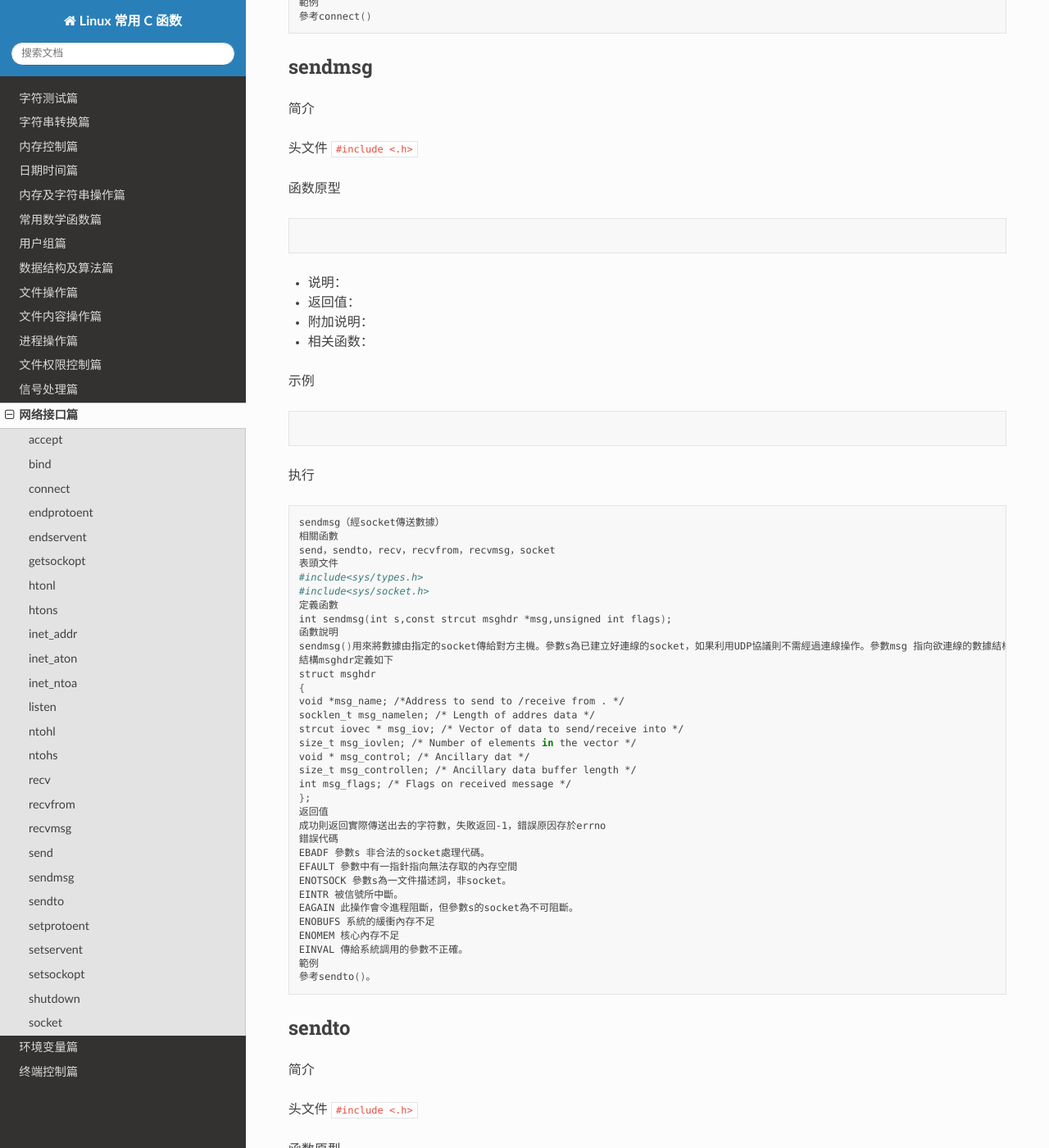
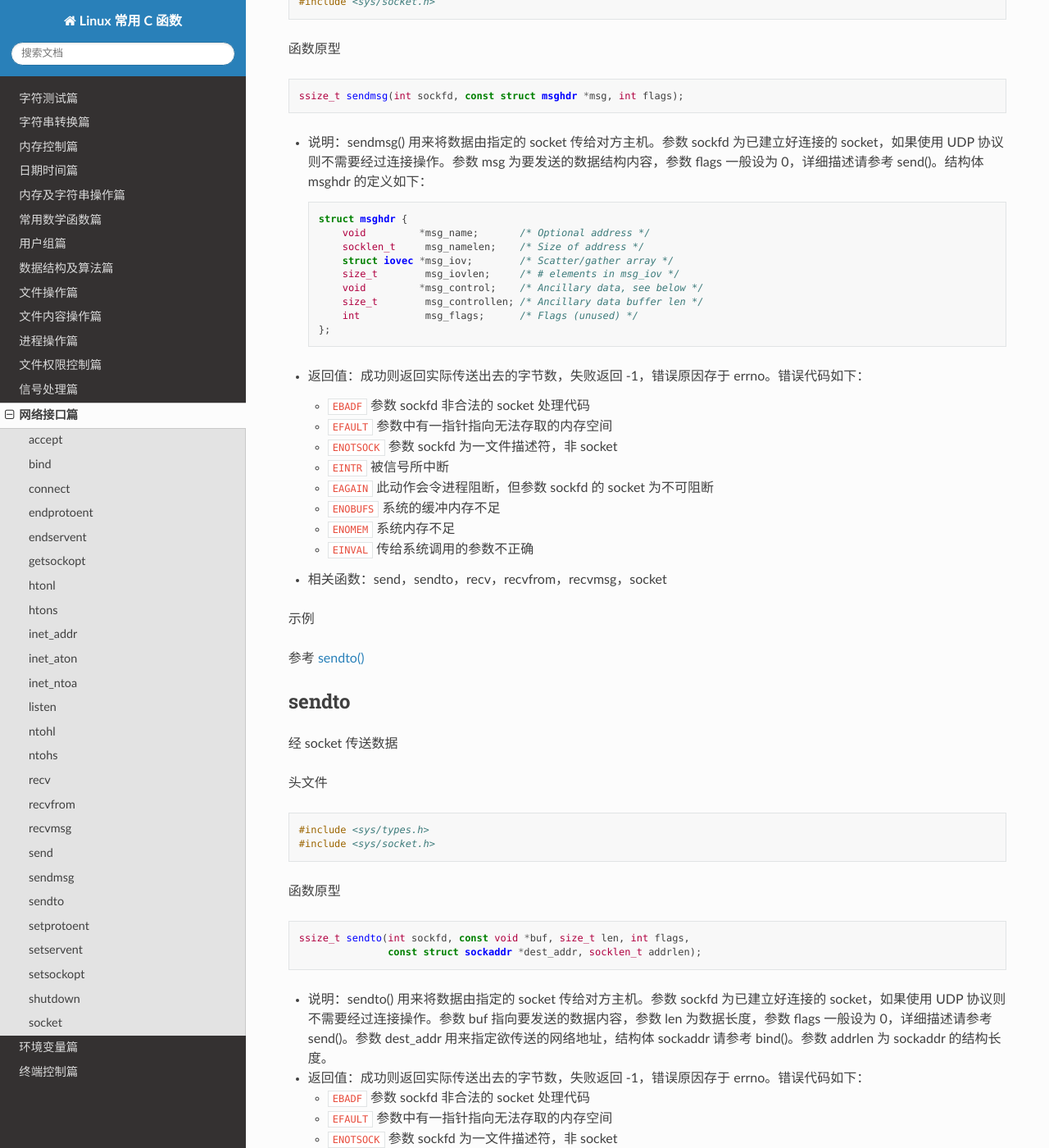
Before and after one commit to getiot/linux-c-functions, a Sphinx documentation site: the page built from source/network.md, in a window 1280 px wide and 1400 px high, scrolled down 15599 px. Shown: the whole window at 82% size. Built offline with Sphinx 7.4.7 and the Read the Docs theme 2.0.0, drawn with Linux system fonts in a browser that asks for light colours; some of the changed text lies outside the part shown.

Commit message:
finish 网络接口篇

````diff
--- a/source/network.md
+++ b/source/network.md
@@ -736,456 +736,309 @@
 函数原型
 
 ```c
-
+ssize_t send(int sockfd, const void *buf, size_t len, int flags);
 ```
 
-- 说明：
-- 返回值：
-- 附加说明：
+- 说明：send() 用来将数据由指定的 socket 传给对方主机。参数 sockfd 为已建立好连接的 socket，参数 buf 指向要发送的数据内容，参数 len 为数据长度，参数 flags 一般设为 0。flags 的其他含义如下：
+  - `MSG_OOB` 传送的数据以 out-of-band 送出；
+  - `MSG_DONTROUTE` 取消路由表查询；
+  - `MSG_DONTWAIT` 设置为不可阻断运作；
+  - `MSG_NOSIGNAL` 此动作不愿被 SIGPIPE 信号中断。
+- 返回值：成功则返回实际传送出去的字节数，失败返回 -1，错误原因存于 errno。错误代码如下：
+  - `EBADF` 参数 sockfd 非合法的 socket 处理代码
+  - `EFAULT` 参数中有一指针指向无法存取的内存空间
+  - `ENOTSOCK` 参数 sockfd 为一文件描述符，非 socket
+  - `EINTR` 被信号所中断
+  - `EAGAIN` 此动作会令进程阻断，但参数 sockfd 的 socket 为不可阻断
+  - `ENOBUFS` 系统的缓冲内存不足
+  - `ENOMEM` 系统内存不足
+  - `EINVAL` 传给系统调用的参数不正确
 - 相关函数：sendto，sendmsg，recv，recvfrom，socket
 
 示例
 
-```c
-
-```
-
-执行
-
-```shell
-send（經socket傳送數據）
-相關函數
-
-表頭文件
-
-定義函數
-int send(int s,const void * msg,int len,unsigned int falgs);
-函數說明
-send()用來將數據由指定的socket 傳給對方主機。參數s為已建立好連接的socket。參數msg指向欲連線的數據內容，參數len則為數據長度。參數flags一般設0，其他數值定義如下
-MSG_OOB 傳送的數據以out-of-band 送出。
-MSG_DONTROUTE 取消路由表查詢
-MSG_DONTWAIT 設置為不可阻斷運作
-MSG_NOSIGNAL 此動作不願被SIGPIPE 信號中斷。
-返回值
-成功則返回實際傳送出去的字符數，失敗返回-1。錯誤原因存於errno
-錯誤代碼
-EBADF 參數s 非合法的socket處理代碼。
-EFAULT 參數中有一指針指向無法存取的內存空間
-ENOTSOCK 參數s為一文件描述詞，非socket。
-EINTR 被信號所中斷。
-EAGAIN 此操作會令進程阻斷，但參數s的socket為不可阻斷。
-ENOBUFS 系統的緩衝內存不足
-ENOMEM 核心內存不足
-EINVAL 傳給系統調用的參數不正確。
-範例
-參考connect()
-```
+参考 [connect()](#connect)
 
 
 sendmsg
 ---------------------------------------------
 
-简介
+经 socket 传送数据
 
-头文件 `#include <.h>`
+头文件
+
+```c
+#include <sys/types.h>
+#include <sys/socket.h>
+```
 
 函数原型
 
 ```c
-
+ssize_t sendmsg(int sockfd, const struct msghdr *msg, int flags);
 ```
 
-- 说明：
-- 返回值：
-- 附加说明：
-- 相关函数：
+- 说明：sendmsg() 用来将数据由指定的 socket 传给对方主机。参数 sockfd 为已建立好连接的 socket，如果使用 UDP 协议则不需要经过连接操作。参数 msg 为要发送的数据结构内容，参数 flags 一般设为 0，详细描述请参考 send()。结构体 msghdr 的定义如下：
+
+  ```c
+  struct msghdr {
+      void         *msg_name;       /* Optional address */
+      socklen_t     msg_namelen;    /* Size of address */
+      struct iovec *msg_iov;        /* Scatter/gather array */
+      size_t        msg_iovlen;     /* # elements in msg_iov */
+      void         *msg_control;    /* Ancillary data, see below */
+      size_t        msg_controllen; /* Ancillary data buffer len */
+      int           msg_flags;      /* Flags (unused) */
+  };
+  ```
+
+- 返回值：成功则返回实际传送出去的字节数，失败返回 -1，错误原因存于 errno。错误代码如下：
+
+  - `EBADF` 参数 sockfd 非合法的 socket 处理代码
+  - `EFAULT` 参数中有一指针指向无法存取的内存空间
+  - `ENOTSOCK` 参数 sockfd 为一文件描述符，非 socket
+  - `EINTR` 被信号所中断
+  - `EAGAIN` 此动作会令进程阻断，但参数 sockfd 的 socket 为不可阻断
+  - `ENOBUFS` 系统的缓冲内存不足
+  - `ENOMEM` 系统内存不足
+  - `EINVAL` 传给系统调用的参数不正确
+
+- 相关函数：send，sendto，recv，recvfrom，recvmsg，socket
 
 示例
 
-```c
-
-```
-
-执行
-
-```shell
-sendmsg（經socket傳送數據）
-相關函數
-send，sendto，recv，recvfrom，recvmsg，socket
-表頭文件
-#include<sys/types.h>
-#include<sys/socket.h>
-定義函數
-int sendmsg(int s,const strcut msghdr *msg,unsigned int flags);
-函數說明
-sendmsg()用來將數據由指定的socket傳給對方主機。參數s為已建立好連線的socket，如果利用UDP協議則不需經過連線操作。參數msg 指向欲連線的數據結構內容，參數flags一般默認為0，詳細描述請參考send()。
-結構msghdr定義如下
-struct msghdr
-{
-void *msg_name; /*Address to send to /receive from . */
-socklen_t msg_namelen; /* Length of addres data */
-strcut iovec * msg_iov; /* Vector of data to send/receive into */
-size_t msg_iovlen; /* Number of elements in the vector */
-void * msg_control; /* Ancillary dat */
-size_t msg_controllen; /* Ancillary data buffer length */
-int msg_flags; /* Flags on received message */
-};
-返回值
-成功則返回實際傳送出去的字符數，失敗返回-1，錯誤原因存於errno
-錯誤代碼
-EBADF 參數s 非合法的socket處理代碼。
-EFAULT 參數中有一指針指向無法存取的內存空間
-ENOTSOCK 參數s為一文件描述詞，非socket。
-EINTR 被信號所中斷。
-EAGAIN 此操作會令進程阻斷，但參數s的socket為不可阻斷。
-ENOBUFS 系統的緩衝內存不足
-ENOMEM 核心內存不足
-EINVAL 傳給系統調用的參數不正確。
-範例
-參考sendto()。
-```
+参考 [sendto()](#sendto)
 
 
 sendto
 ---------------------------------------------
 
-简介
+经 socket 传送数据
 
-头文件 `#include <.h>`
+头文件
+
+```c
+#include <sys/types.h>
+#include <sys/socket.h>
+```
 
 函数原型
 
 ```c
-
+ssize_t sendto(int sockfd, const void *buf, size_t len, int flags,
+               const struct sockaddr *dest_addr, socklen_t addrlen);
 ```
 
-- 说明：
-- 返回值：
-- 附加说明：
-- 相关函数：
+- 说明：sendto() 用来将数据由指定的 socket 传给对方主机。参数 sockfd 为已建立好连接的 socket，如果使用 UDP 协议则不需要经过连接操作。参数 buf 指向要发送的数据内容，参数 len 为数据长度，参数 flags 一般设为 0，详细描述请参考 send()。参数 dest_addr 用来指定欲传送的网络地址，结构体 sockaddr 请参考 bind()。参数 addrlen 为 sockaddr 的结构长度。
+- 返回值：成功则返回实际传送出去的字节数，失败返回 -1，错误原因存于 errno。错误代码如下：
+  - `EBADF` 参数 sockfd 非合法的 socket 处理代码
+  - `EFAULT` 参数中有一指针指向无法存取的内存空间
+  - `ENOTSOCK` 参数 sockfd 为一文件描述符，非 socket
+  - `EINTR` 被信号所中断
+  - `EAGAIN` 此动作会令进程阻断，但参数 sockfd 的 socket 为不可阻断
+  - `ENOBUFS` 系统的缓冲内存不足
+  - `ENOMEM` 系统内存不足
+  - `EINVAL` 传给系统调用的参数不正确
+- 相关函数：send , sendmsg,recv , recvfrom , socket
 
 示例
 
 ```c
+#include <sys/types.h>
+#include <sys/socket.h>
+#include <netinet.in.h>
+#include <arpa.inet.h>
 
-```
+#define PORT 2345
 
-执行
+int main()
+{
+    int sockfd,len;
+    struct sockaddr_in addr;
+    char buffer[256];
 
-```shell
-sendto（經socket傳送數據）
-相關函數
-send , sendmsg,recv , recvfrom , socket
-表頭文件
-#include < sys/types.h >
-#include < sys/socket.h >
-定義函數
-int sendto ( int s , const void * msg, int len, unsigned int flags, const
-struct sockaddr * to , int tolen ) ;
-函數說明
-sendto() 用來將數據由指定的socket傳給對方主機。參數s為已建好連線的socket,如果利用UDP協議則不需經過連線操作。參數msg指向欲連線的數據內容，參數flags 一般設0，詳細描述請參考send()。參數to用來指定欲傳送的網絡地址，結構sockaddr請參考bind()。參數tolen為sockaddr的結果長度。
-返回值
-成功則返回實際傳送出去的字符數，失敗返回－1，錯誤原因存於errno 中。
-錯誤代碼
-EBADF 參數s非法的socket處理代碼。
-EFAULT 參數中有一指針指向無法存取的內存空間。
-WNOTSOCK canshu s為一文件描述詞，非socket。
-EINTR 被信號所中斷。
-EAGAIN 此動作會令進程阻斷，但參數s的soket為補課阻斷的。
-ENOBUFS 系統的緩衝內存不足。
-EINVAL 傳給系統調用的參數不正確。
-範例
-#include < sys/types.h >
-#include < sys/socket.h >
-# include <netinet.in.h>
-#include <arpa.inet.h>
-#define PORT 2345 /*使用的port*/
-main(){
-int sockfd,len;
-struct sockaddr_in addr;
-char buffer[256];
-/*建立socket*/
-if(sockfd=socket (AF_INET,SOCK_DGRAM,0))<0){
-perror (“socket”);
-exit(1);
+    /* 建立 socket */
+    if(sockfd = socket(AF_INET, SOCK_DGRAM, 0)) < 0) {
+        perror("socket");
+        exit(1);
+    }
+    /* 填写 sockaddr_in 结构体 */
+    bzero(&addr, sizeof(addr));
+    addr.sin_family = AF_INET;
+    addr.sin_port = htons(PORT);
+    addr.sin_addr = hton1(INADDR_ANY);
+    if (bind(sockfd, &addr, sizeof(addr)) < 0) {
+        perror("connect");
+        exit(1);
+    }
+    while(1) {
+        bezro(buffer, sizeof(buffer));
+        len = recvfrom(socket, buffer, sizeof(buffer), 0 , &addr, &addr_len);
+        /* 显示 client 端的网络地址 */
+        printf("receive from %s\n", inet_ntoa(addr.sin_addr));
+        /* 将字串返回给 client 端 */
+        sendto(sockfd, buffer, len, 0, &addr, addr_len);
+    }
 }
-/*填寫sockaddr_in 結構*/
-bzero ( &addr, sizeof(addr) );
-addr.sin_family=AF_INET;
-addr.sin_port=htons(PORT);
-addr.sin_addr=hton1(INADDR_ANY) ;
-if (bind(sockfd, &addr, sizeof(addr))<0){
-perror(“connect”);
-exit(1);
-}
-while(1){
-bezro(buffer,sizeof(buffer));
-len = recvfrom(socket,buffer,sizeof(buffer), 0 , &addr &addr_len);
-/*顯示client端的網絡地址*/
-printf(“receive from %s\n “ , inet_ntoa( addr.sin_addr));
-/*將字串返回給client端*/
-sendto(sockfd,buffer,len,0,&addr,addr_len);”
-}
-}
-執行
-請參考recvfrom()
 ```
 
 
 setprotoent
 ---------------------------------------------
 
-简介
+打开网络协议的数据文件
 
-头文件 `#include <.h>`
+头文件 `#include <netdb.h>`
 
 函数原型
 
 ```c
-
+void setprotoent(int stayopen);
 ```
 
-- 说明：
-- 返回值：
-- 附加说明：
-- 相关函数：
-
-示例
-
-```c
-
-```
-
-执行
-
-```shell
-setprotoent（打開網絡協議的數據文件）
-相關函數
-getprotobyname, getprotobynumber, endprotoent
-表頭文件
-#include <netdb.h>
-定義函數
-void setprotoent (int stayopen);
-函數說明
-setprotoent()用來打開/etc/protocols， 如果參數stayopen值為1，則接下來的getprotobyname()或getprotobynumber()將不會自動關閉此文件。
-```
+- 说明：setprotoent() 用来打开 /etc/protocols， 如果参数 stayopen 值为 1，则接下来的 getprotobyname() 或 getprotobynumber() 将不会自动关闭此文件。
+- 返回值：无
+- 相关函数：getprotobyname, getprotobynumber, endprotoent
 
 
 setservent
 ---------------------------------------------
 
-简介
+打开主机网络服务的数据文件
 
-头文件 `#include <.h>`
+头文件 `#include <netdb.h>`
 
 函数原型
 
 ```c
-
+void setservent(int stayopen);
 ```
 
-- 说明：
-- 返回值：
-- 附加说明：
-- 相关函数：
-
-示例
-
-```c
-
-```
-
-执行
-
-```shell
-setservent（打開主機網絡服務的數據文件）
-相關函數
-getservent, getservbyname, getservbyport, endservent
-表頭文件
-#include < netdb.h >
-定義函數
-void setservent (int stayopen);
-函數說明
-setservent()用來打開/etc/services，如果參數stayopen值為1，則接下來的getservbyname()或getservbyport()將補回自動關閉文件。
-```
+- 说明：setservent() 用来打开 /etc/services，如果参数 stayopen 值为1，则接下来的 getservbyname() 或 getservbyport() 将不会自动关闭文件。
+- 返回值：无
+- 相关函数：getservent, getservbyname, getservbyport, endservent
 
 
 setsockopt
 ---------------------------------------------
 
-简介
+设置 socket 状态
 
-头文件 `#include <.h>`
+头文件
+
+```c
+#include <sys/types.h>
+#include <sys/socket.h>
+```
 
 函数原型
 
 ```c
-
+int setsockopt(int sockfd, int level, int optname,
+               const void *optval, socklen_t optlen);
 ```
 
-- 说明：
-- 返回值：
-- 附加说明：
-- 相关函数：
+- 说明：setsockopt() 用来设置参数 sockfd 所指定的 socket 状态；参数 level 代表欲设置的网络层；一般设成 `SOL_SOCKET` 以存取 socket 层；参数 optname 代表欲设置的选项；参数 optval 代表欲设置的值，参数 optlen 则为 optval 的长度。其中， optname 有下列几种数值：
+  - `SO_DEBUG` 打开或关闭排错模式；
+  - `SO_REUSEADDR` 允许在 bind() 过程中本地地址可重复使用；
+  - `SO_TYPE` 返回 socket 类型；
+  - `SO_ERROR` 返回 socket 已发生的错误原因；
+  - `SO_DONTROUTE` 送出的数据包不要利用路由设备来传输；
+  - `SO_BROADCAST` 使用广播方式传送；
+  - `SO_SNDBUF` 设置发送的暂存区大小；
+  - `SO_RCVBUF` 设置接收的暂存区大小；
+  - `SO_KEEPALIVE` 定期确定连线是否已终止；
+  - `SO_OOBINLINE` 当接收到 OOB 数据时会马上送至标准输入设备；
+  - `SO_LINGER` 确保数据安全且可靠地传送出去。
+- 返回值：成功则返回 0，失败返回 -1，错误原因存于 errno。错误代码如下：
+  - `EBADF` 参数 sockfd 并非合法的 socket 处理代码；
+  - `ENOTSOCK` 参数 sockfd 为一文件描述符，非 socket；
+  - `ENOPROTOOPT` 参数 optname 指定的选项不正确；
+  - `EFAULT` 参数 optval 指针指向无法存取的内存空间。
+- 相关函数：getsockopt
 
 示例
 
-```c
-
-```
-
-执行
-
-```shell
-setsockopt（設置socket狀態）
-相關函數
-getsockopt
-表頭文件
-#include<sys/types.h>
-#include<sys/socket.h>
-定義函數
-int setsockopt(int s,int level,int optname,const void * optval,,socklen_toptlen);
-函數說明
-setsockopt()用來設置參數s所指定的socket狀態。參數level代表欲設置的網絡層，一般設成SOL_SOCKET以存取socket層。參數optname代表欲設置的選項，有下列幾種數值:
-SO_DEBUG 打開或關閉排錯模式
-SO_REUSEADDR 允許在bind（）過程中本地地址可重複使用
-SO_TYPE 返回socket形態。
-SO_ERROR 返回socket已發生的錯誤原因
-SO_DONTROUTE 送出的數據包不要利用路由設備來傳輸。
-SO_BROADCAST 使用廣播方式傳送
-SO_SNDBUF 設置送出的暫存區大小
-SO_RCVBUF 設置接收的暫存區大小
-SO_KEEPALIVE 定期確定連線是否已終止。
-SO_OOBINLINE 當接收到OOB 數據時會馬上送至標準輸入設備
-SO_LINGER 確保數據安全且可靠的傳送出去。
-參數
-optval代表欲設置的值，參數optlen則為optval的長度。
-返回值
-成功則返回0，若有錯誤則返回-1，錯誤原因存於errno。
-附加說明
-EBADF 參數s並非合法的socket處理代碼
-ENOTSOCK 參數s為一文件描述詞，非socket
-ENOPROTOOPT 參數optname指定的選項不正確。
-EFAULT 參數optval指針指向無法存取的內存空間。
-範例
-參考getsockopt()。
-```
+参考 [getsockopt()](#getsockopt)
 
 
 shutdown
 ---------------------------------------------
 
-简介
+终止 socket 通信
 
-头文件 `#include <.h>`
+头文件 `#include <sys/socket.h>`
 
 函数原型
 
 ```c
-
+int shutdown(int sockfd, int how);
 ```
 
-- 说明：
-- 返回值：
-- 附加说明：
-- 相关函数：
-
-示例
-
-```c
-
-```
-
-执行
-
-```shell
-shutdown（終止socket通信）
-相關函數
-socket，connect
-表頭文件
-#include<sys/socket.h>
-定義函數
-int shutdown(int s,int how);
-函數說明
-shutdown()用來終止參數s所指定的socket連線。參數s是連線中的socket處理代碼，參數how有下列幾種情況:
-how=0 終止讀取操作。
-how=1 終止傳送操作
-how=2 終止讀取及傳送操作
-返回值
-成功則返回0，失敗返回-1，錯誤原因存於errno。
-錯誤代碼
-EBADF 參數s不是有效的socket處理代碼
-ENOTSOCK 參數s為一文件描述詞，非socket
-ENOTCONN 參數s指定的socket並未連線
-```
+- 说明：shutdown() 用来终止参数 sockfd 所指定的 socket 连接；参数 how 有下列几种情况：
+  - how=0 终止读取操作；
+  - how=1 终止传送操作；
+  - how=2 终止读取及传送操作。
+- 返回值：成功则返回 0，失败返回 -1，错误原因存于 errno。错误代码如下：
+  - `EBADF` 参数 sockfd 并非合法的 socket 处理代码；
+  - `ENOTSOCK` 参数 sockfd 为一文件描述符，非 socket；
+  - `ENOTCONN` 参数 sockfd 指定的 socket 并未连接。
+- 相关函数：socket，connect
 
 
 socket
 ---------------------------------------------
 
-简介
+建立一个 socket 通信
 
-头文件 `#include <.h>`
+头文件
+
+```c
+#include <sys/types.h>
+#include <sys/socket.h>
+```
 
 函数原型
 
 ```c
-
+int socket(int domain, int type, int protocol);
 ```
 
-- 说明：
-- 返回值：
-- 附加说明：
-- 相关函数：
+- 说明：socket() 用来建立一个新的 socket，也就是向系统注册，通知系统建立一通信端口。参数 domain 指定使用何种地址类型，完整的定义在 /usr/include/bits/socket.h 中，下面是常见的协议：
+
+  - `PF_UNIX` / `PF_LOCAL` / `AF_UNIX` / `AF_LOCAL` UNIX 进程通信协议
+  - `PF_INET` / `AF_INET` IPv4 网络协议
+  - `PF_INET6` / `AF_INET6` IPv6 网络协议
+  - `PF_IPX` / `AF_IPX` IPX-Novell 协议
+  - `PF_NETLINK` / `AF_NETLINK` 核心用户接口装置
+  - `PF_X25` / `AF_X25` ITU-T X.25/ISO-8208 协议
+  - `PF_AX25` / `AF_AX25` 业余无线 AX.25 协议
+  - `PF_ATMPVC` / `AF_ATMPVC` 存取原始 ATM PVCs
+  - `PF_APPLETALK` / `AF_APPLETALK` appletalk（DDP）协议
+  - `PF_PACKET` / `AF_PACKET` 初级封包接口
+
+  参数 type 有下列几种数值：
+
+  - `SOCK_STREAM` 提供双向连续且可信赖的数据流，即 TCP。支持 OOB 机制，在所有数据传送前必须使用 connect() 来建立连接状态。
+  - `SOCK_DGRAM` 使用不连续不可信赖的数据包连接，即 UDP。
+  - `SOCK_SEQPACKET` 提供连续可信赖的数据包连接。
+  - `SOCK_RAW` 提供原始网络协议存取。
+  - `SOCK_RDM` 提供可信赖的数据包连接。
+  - `SOCK_PACKET` 提供和网络驱动程序直接通信。
+
+  参数 protocol 用来指定 socket 所使用的传输协议编号，通常不用管它，设为 0 即可。
+
+- 返回值：成功则返回 0，失败返回 -1，错误原因存于 errno。错误代码如下：
+
+  - `EPROTONOSUPPORT` 参数 domain 指定的类型不支持参数 type 或 protocol 指定的协议；
+  - `ENFILE` 系统内存不足，无法建立新的 socket 结构；
+  - `EMFILE` 进程文件表溢出，无法再建立新的 socket；
+  - `EACCESS` 权限不足，无法建立 type 或 protocol 指定的协议；
+  - `ENOBUFS` / `ENOMEM` 内存不足；
+  - `EINVAL` 参数 domain/type/protocol 不合法。
+
+- 相关函数：accept，bind，connect，listen
 
 示例
 
-```c
-
-```
-
-执行
-
-```shell
-socket（建立一個socket通信）
-相關函數
-accept，bind，connect，listen
-表頭文件
-#include<sys/types.h>
-#include<sys/socket.h>
-定義函數
-int socket(int domain,int type,int protocol);
-函數說明
-socket()用來建立一個新的socket，也就是向系統註冊，通知系統建立一通信端口。參數domain 指定使用何種的地址類型，完整的定義在/usr/include/bits/socket.h 內，底下是常見的協議:
-PF_UNIX/PF_LOCAL/AF_UNIX/AF_LOCAL UNIX 進程通信協議
-PF_INET?AF_INET Ipv4網絡協議
-PF_INET6/AF_INET6 Ipv6 網絡協議
-PF_IPX/AF_IPX IPX-Novell協議
-PF_NETLINK/AF_NETLINK 核心用戶接口裝置
-PF_X25/AF_X25 ITU-T X.25/ISO-8208 協議
-PF_AX25/AF_AX25 業餘無線AX.25協議
-PF_ATMPVC/AF_ATMPVC 存取原始ATM PVCs
-PF_APPLETALK/AF_APPLETALK appletalk（DDP）協議
-PF_PACKET/AF_PACKET 初級封包接口
-參數
-type有下列幾種數值:
-SOCK_STREAM 提供雙向連續且可信賴的數據流，即TCP。支持
-OOB 機制，在所有數據傳送前必須使用connect()來建立連線狀態。
-SOCK_DGRAM 使用不連續不可信賴的數據包連接
-SOCK_SEQPACKET 提供連續可信賴的數據包連接
-SOCK_RAW 提供原始網絡協議存取
-SOCK_RDM 提供可信賴的數據包連接
-SOCK_PACKET 提供和網絡驅動程序直接通信。
-protocol用來指定socket所使用的傳輸協議編號，通常此參考不用管它，設為0即可。
-返回值
-成功則返回socket處理代碼，失敗返回-1。
-錯誤代碼
-EPROTONOSUPPORT 參數domain指定的類型不支持參數type或protocol指定的協議
-ENFILE 核心內存不足，無法建立新的socket結構
-EMFILE 進程文件表溢出，無法再建立新的socket
-EACCESS 權限不足，無法建立type或protocol指定的協議
-ENOBUFS/ENOMEM 內存不足
-EINVAL 參數domain/type/protocol不合法
-範例
-參考connect()。
-```
+参考 [connect()](#connect)
````
